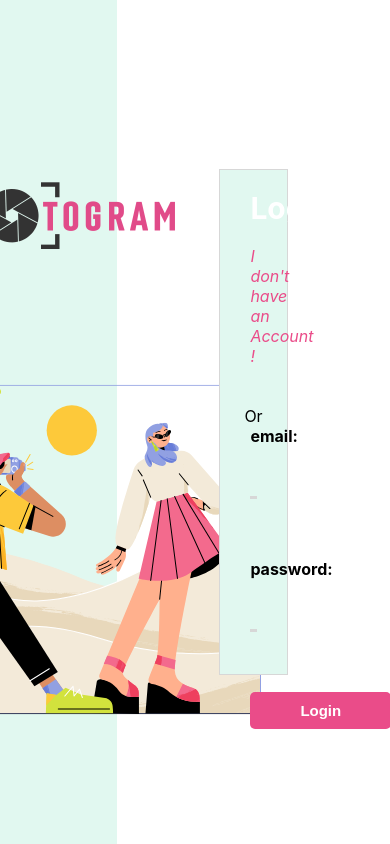
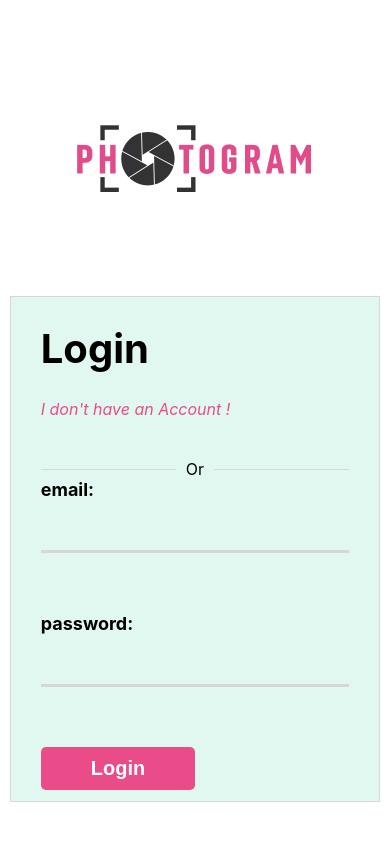
Before and after one commit to Our-Final-Project-DCI/frontend, a React (Create React App) app: page /login in a window 390 px wide. Built offline with nearby package versions, Linux system fonts and the light colour scheme.

Commit message:
completed responsive of login-signup

```diff
--- a/src/routes/login/index.js
+++ b/src/routes/login/index.js
@@ -28,7 +28,7 @@ export default function Login() {
           <div className='login-image'><img src='/img/signup.svg' alt='login-img' /></div>
         </div>
         <div className='content-right'>
-
+        <div className='logo-responsive' onClick={handleNavigate}><img src='/img/logo.png' alt='logo'/></div>
         <form className='box'>
           <div className='box-login'>
           <h1>Join Us</h1>
@@ -85,6 +85,7 @@ export default function Login() {
         </div>
         <div className='content-right'>
 
+        <div className='logo-responsive' onClick={handleNavigate}><img src='/img/logo.png' alt='logo'/></div>
         <form className='box'>
           <div className='box-login'>
           <h1>Login</h1>
--- a/src/routes/login/index.scss
+++ b/src/routes/login/index.scss
@@ -31,12 +31,14 @@
         display: flex;
         justify-content: center;
         align-items: center;
-
+        > .logo-responsive{
+            display: none;
+        }
         > .box{
             background-color: #e1f8f0;
             border: 1px solid #d7d7d7;
-            width: 25%;
-            height: 60%;
+            width: 35%;
+            height: 70%;
             padding:0 30px 30px 30px;
             display: flex;
             flex-direction: column;
@@ -54,6 +56,7 @@
 
                 > h1{
                     font-size: 30px;
+                    color: black;
                 }
 
                 > .line{
@@ -89,9 +92,10 @@
 
                     > .input-group{
                         width: 100%;
-                       .label{
+                     >  .label{
                          margin-bottom: 30px;
                          font-weight: bold;
+                         font-size: 18px;
 
                        }
 
@@ -111,9 +115,10 @@
 
                 > .input-group{
                     width: 100%;
-                   .label{
+                  > .label{
                      margin-bottom: 30px;
                      font-weight: bold;
+                     font-size: 18px;
 
                    }
 
@@ -134,7 +139,7 @@
                     border: none;
                     border-radius: 5px;
                     padding: 10px 50px;
-                    font-size: 15px;
+                    font-size: 20px;
                     font-weight: bold;
                     cursor: pointer;
                 }
@@ -147,3 +152,118 @@
     }
 
 }
+
+@media screen and (max-width: 1440px) {
+    .Login {
+
+   > .content-left{
+            width: 40%;
+
+            > .login-image{
+               > img{
+                max-width: 500px;
+               }
+            }
+        }
+        > .content-right{
+            width: 60%;
+            height: 100%;
+
+
+            > .box{
+                width: 60%;
+                height: 60%;
+
+                > .box-login{
+
+                    > h1{
+                        font-size: 40px;
+                    }
+                }
+            }
+        }
+
+    }
+
+}
+
+@media screen and (max-width: 1024px) {
+    .Login {
+
+        > .content-left{
+                 > .login-image{
+                    > img{
+                     max-width: 400px;
+                    }
+                 }
+             }
+             > .content-right{
+                 > .box{
+                     width: 70%;
+                 }
+             }
+         }
+}
+
+
+@media screen and (max-width: 768px) {
+    .Login {
+
+        justify-content: center;
+        align-items: center;
+
+
+        > .content-left{
+           display: none;
+        }
+        > .content-right{
+            width: 100%;
+            height: 100%;
+            display: flex;
+            flex-direction: column;
+            justify-content: center;
+            align-items: center;
+
+            > .logo-responsive{
+                display: block;
+                > img{
+                    width: 250px;
+                }
+            }
+
+            > .box{
+
+                width: 70%;
+                height: 70%;
+                justify-content: space-evenly;
+
+
+                > .box-login{
+
+                    > h1{
+                        font-size: 40px;
+                    }
+
+
+                }
+            }
+        }
+    }
+}
+
+
+@media screen and (max-width: 425px) {
+    .Login {
+
+        justify-content: center;
+        align-items: center;
+
+        > .content-right{
+            > .box{
+
+                width: 95%;
+                height: 60%;
+            }
+        }
+    }
+}
--- a/src/routes/overview/index.scss
+++ b/src/routes/overview/index.scss
@@ -6,6 +6,8 @@
 
 .bg_img {
   background-image: url(./img/238870.jpg);
+  background-repeat: no-repeat;
+  background-size: cover;
   opacity: 1;
   z-index: -3;
 }
```
